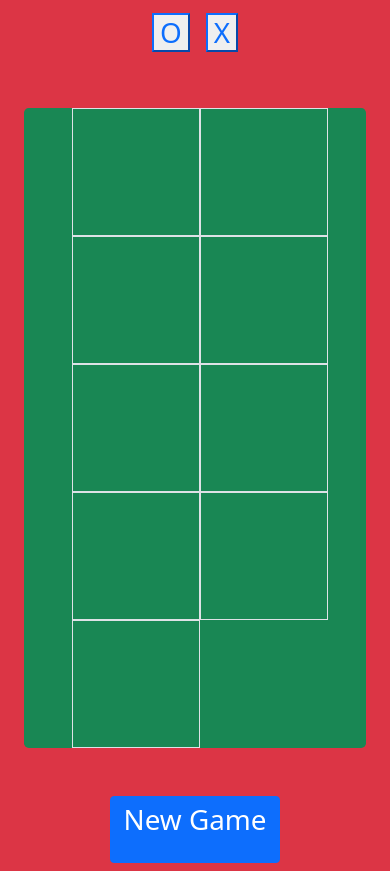
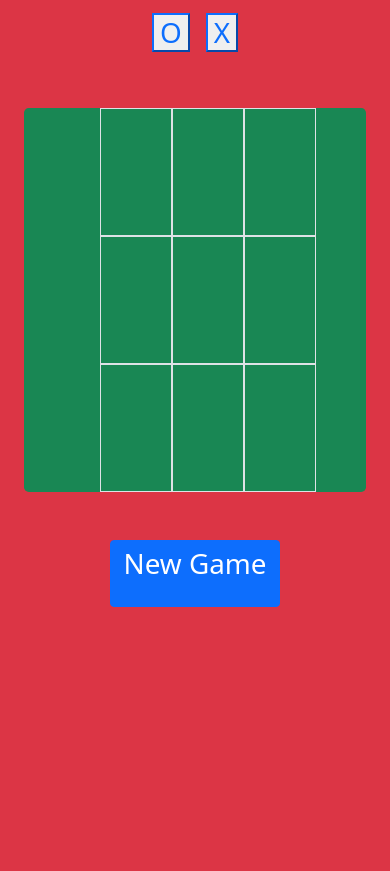
Before and after one commit to legendvi/tictaktoe, a plain HTML site: page index.html in a window 390 px wide. Shown: the part 102-973 px from the top of the page. After the commit the page ends 844 px from the top, so only its background shows below. Drawn offline with nearby package versions, Linux system fonts and the light colour scheme.

Commit message:
added media query

```diff
--- a/style.css
+++ b/style.css
@@ -22,3 +22,12 @@ main {
   width: auto;
   height: 4.2rem;
 }
+@media (max-width: 400px) {
+  .box {
+    width: 250px;
+  }
+  .square {
+    max-width: 1em;
+    max-height: 0.8em;
+  }
+}
```
